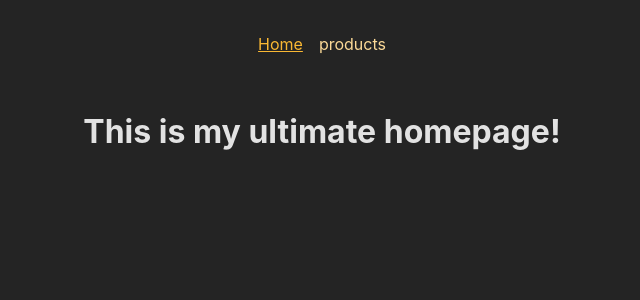
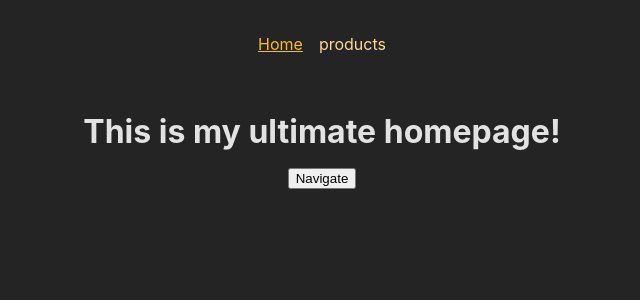
Before and after one commit to avi-codesmith/React-Router-Project, a React (Create React App) app: page / in a window 1280 px wide. Shown: the top 300 px of the page, without its empty margins (318-958 px from the left). Built offline with nearby package versions, Linux system fonts and the light colour scheme.

Commit message:
Navigate programatically by using useNavigate() hook in react-router

```diff
--- a/src/components/Homepage.jsx
+++ b/src/components/Homepage.jsx
@@ -1,7 +1,20 @@
+import { useNavigate } from "react-router-dom";
+
 export default function Homepage() {
+  const navigate = useNavigate(); // useNavigator hook
+
+  const navigateHanlder = () => {
+    navigate("/products"); // we have to just provide the URL
+  };
   return (
     <>
-      <h1 className="centre">This is my ultimate homepage!</h1>
+      <p>
+        <h1 className="centre">This is my ultimate homepage!</h1>
+      </p>
+      <p>
+        <button onClick={navigateHanlder}>Navigate</button>
+        {/*Navigate directly*/}
+      </p>
     </>
   );
 }
```
